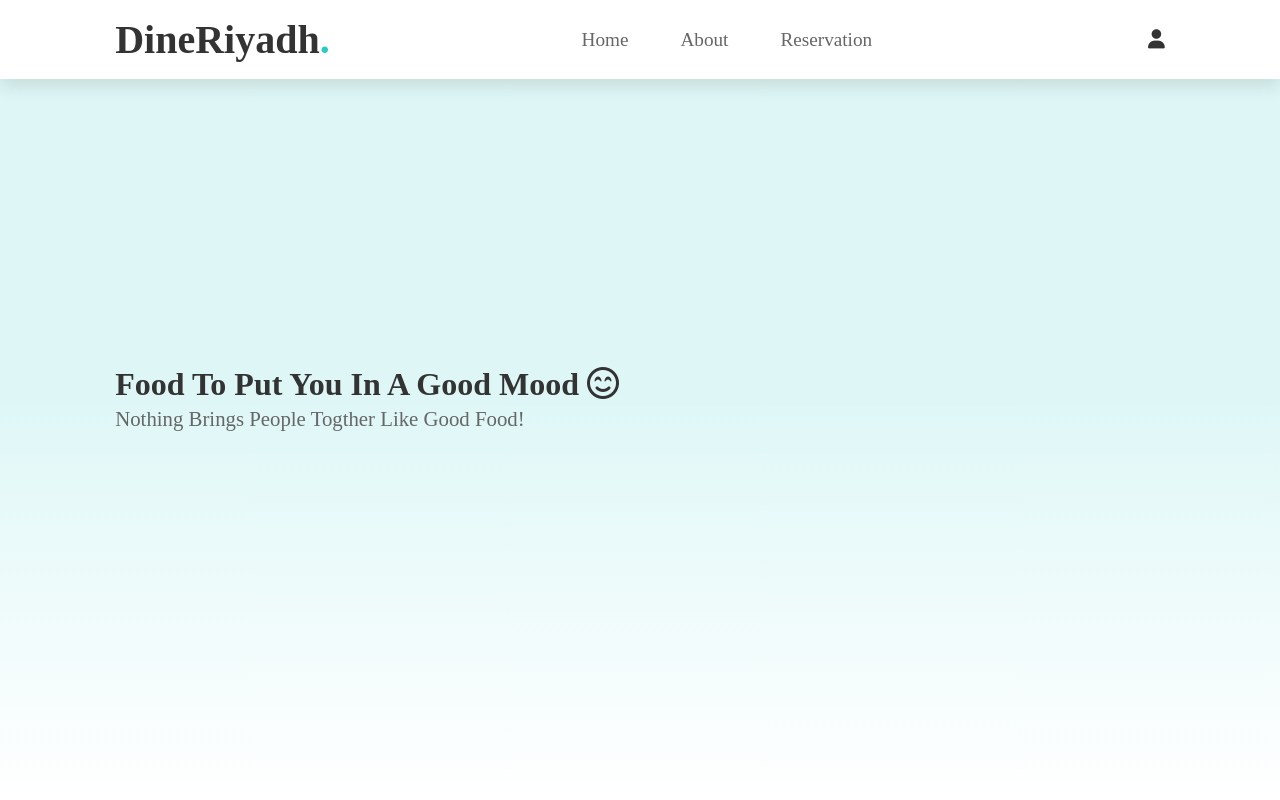
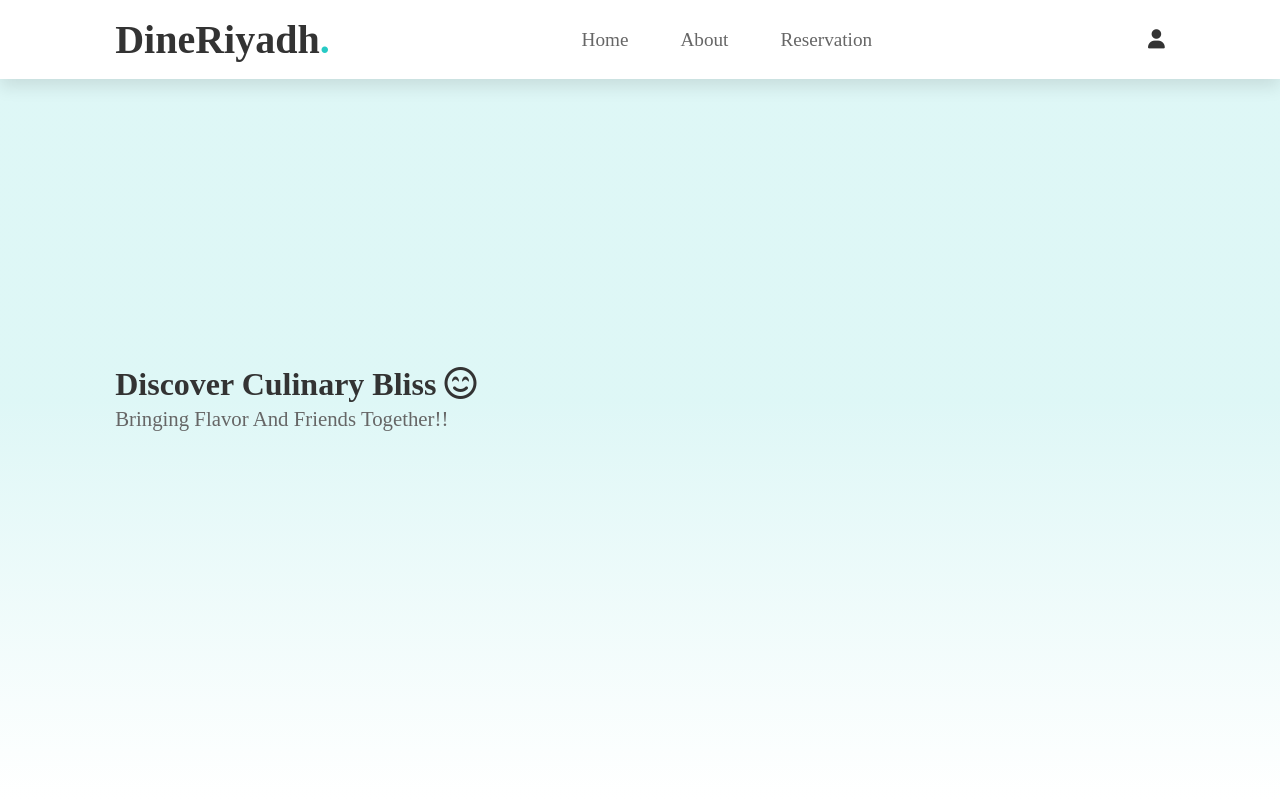
Before and after one commit to NadaMohammedB/DineRiyadh, a website: page public/PlazaPage.html in a window 1280 px wide. Shown: the top 800 px of the page. Drawn offline with Linux system fonts and the light colour scheme.

Commit message:
modify text

```diff
--- a/public/PlazaPage.html
+++ b/public/PlazaPage.html
@@ -32,8 +32,8 @@
     <!--body-->
     <section class="home">
         <div class="content">
-            <h3>Food To Put You In A Good Mood <i class="fa-regular fa-face-smile-beam"></i></h3>
-            <span>Nothing Brings People Togther Like Good Food!</span>
+            <h3>Discover Culinary Bliss <i class="fa-regular fa-face-smile-beam"></i></h3>
+            <span>Bringing Flavor and Friends Together!!</span>
         </div>
     </section>
 
```
